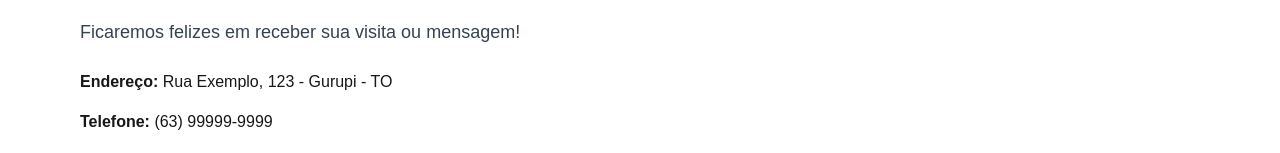
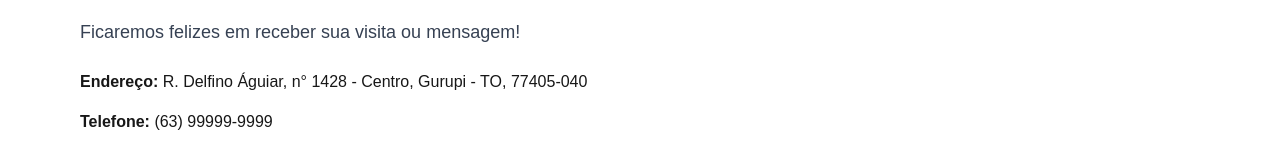
Before and after one commit to Remmylle/2ipbgurupi, a Next.js app: page /contato in a window 1280 px wide. Shown: the part 206-359 px from the top of the page. Built offline with nearby package versions, Linux system fonts and the light colour scheme.

Commit message:
feat: insere localizacao exata da igreja via google maps

```diff
--- a/src/app/contato/page.tsx
+++ b/src/app/contato/page.tsx
@@ -1,4 +1,10 @@
+import React from 'react';
+
 export default function ContatoPage() {
+
+  // A URL de incorporação (embed) do Google Maps, fornecida por você:
+  const googleMapsEmbedUrl = "https://www.google.com/maps/embed?pb=!1m18!1m12!1m3!1d244.1564965774471!2d-49.057860770076395!3d-11.729505044021687!2m3!1f0!2f0!3f0!3m2!1i1024!2i768!4f13.1!3m3!1m2!1s0x933e956d9b91bc4d%3A0xb019ed887822295!2s2%20Igreja%20Presbiteriana%20de%20Gurupi!5e0!3m2!1spt-BR!2sbr!4v1758941502708!5m2!1spt-BR!2sbr";
+
   return (
     <section className="py-20 max-w-6xl mx-auto px-4">
       <h1 className="text-4xl font-bold text-green-900 mb-6">Contato</h1>
@@ -6,19 +12,31 @@ export default function ContatoPage() {
         Ficaremos felizes em receber sua visita ou mensagem!
       </p>
 
+      {/* Detalhes de Contato */}
       <div className="space-y-4">
-        <p><strong>Endereço:</strong> Rua Exemplo, 123 - Gurupi - TO</p>
+        {/* Lembre-se de atualizar estes dados com os reais da igreja */}
+        <p><strong>Endereço:</strong> R. Delfino Águiar, n° 1428 - Centro, Gurupi - TO, 77405-040</p>
         <p><strong>Telefone:</strong> (63) 99999-9999</p>
         <p><strong>Email:</strong> contato@igreja.com</p>
       </div>
 
+      {/* Mapa do Google Maps Incorporado */}
       <div className="mt-8">
         <iframe
-          src="https://www.google.com/maps/embed?pb=!1m18..."
+          // A URL real do mapa com a localização exata:
+          src={googleMapsEmbedUrl}
+
+          // Ajustes de estilo para preencher a largura e manter a altura:
           width="100%"
           height="350"
+
+          // Classes Tailwind e atributos do iframe:
           className="rounded-xl shadow-md"
           loading="lazy"
+          style={{ border: 0 }}
+          allowFullScreen
+          referrerPolicy="no-referrer-when-downgrade"
+          title="Localização da Segunda Igreja Presbiteriana de Gurupi"
         ></iframe>
       </div>
     </section>
```
Also changed, not shown: zz rodar projeto.txt.
